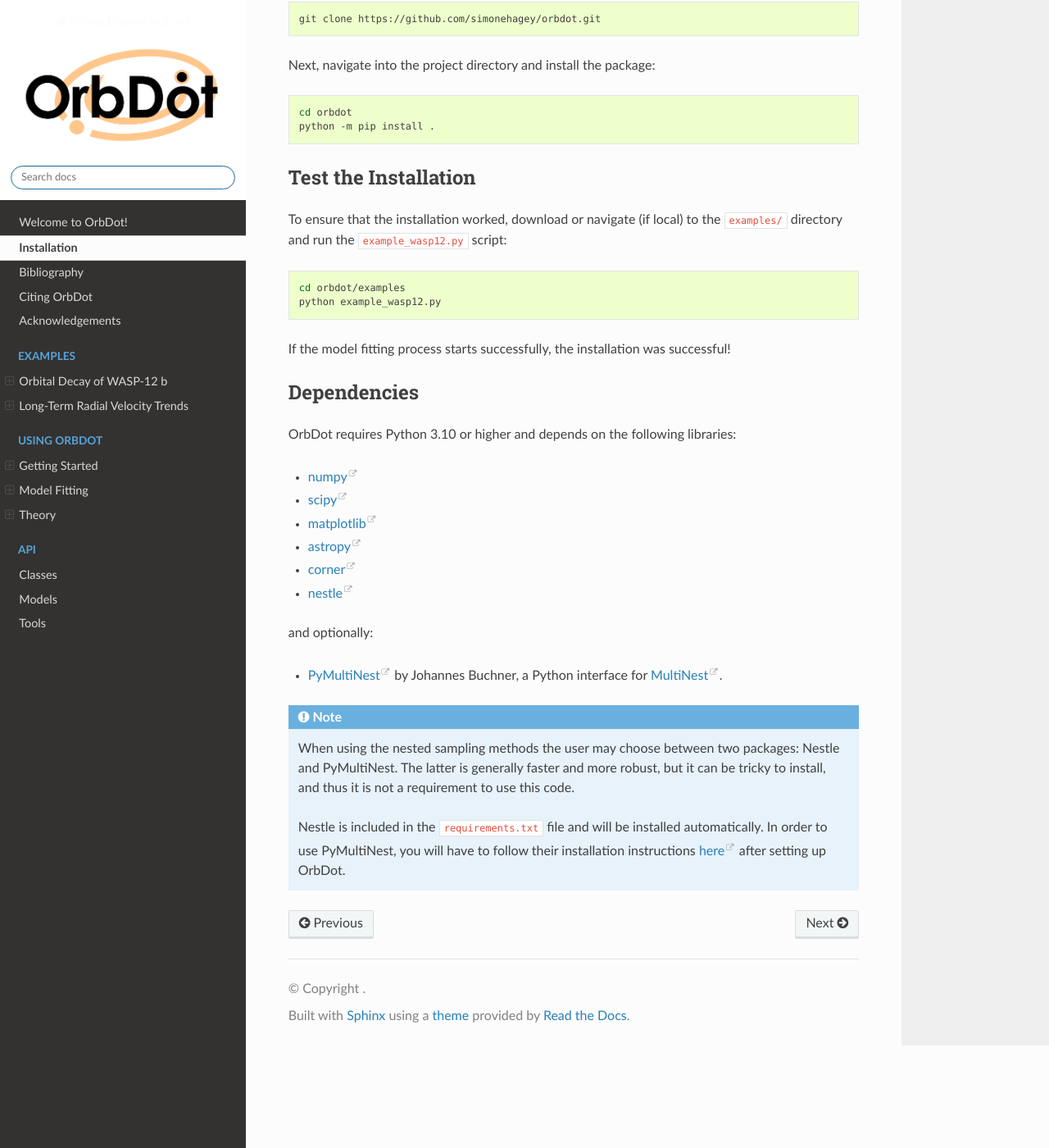
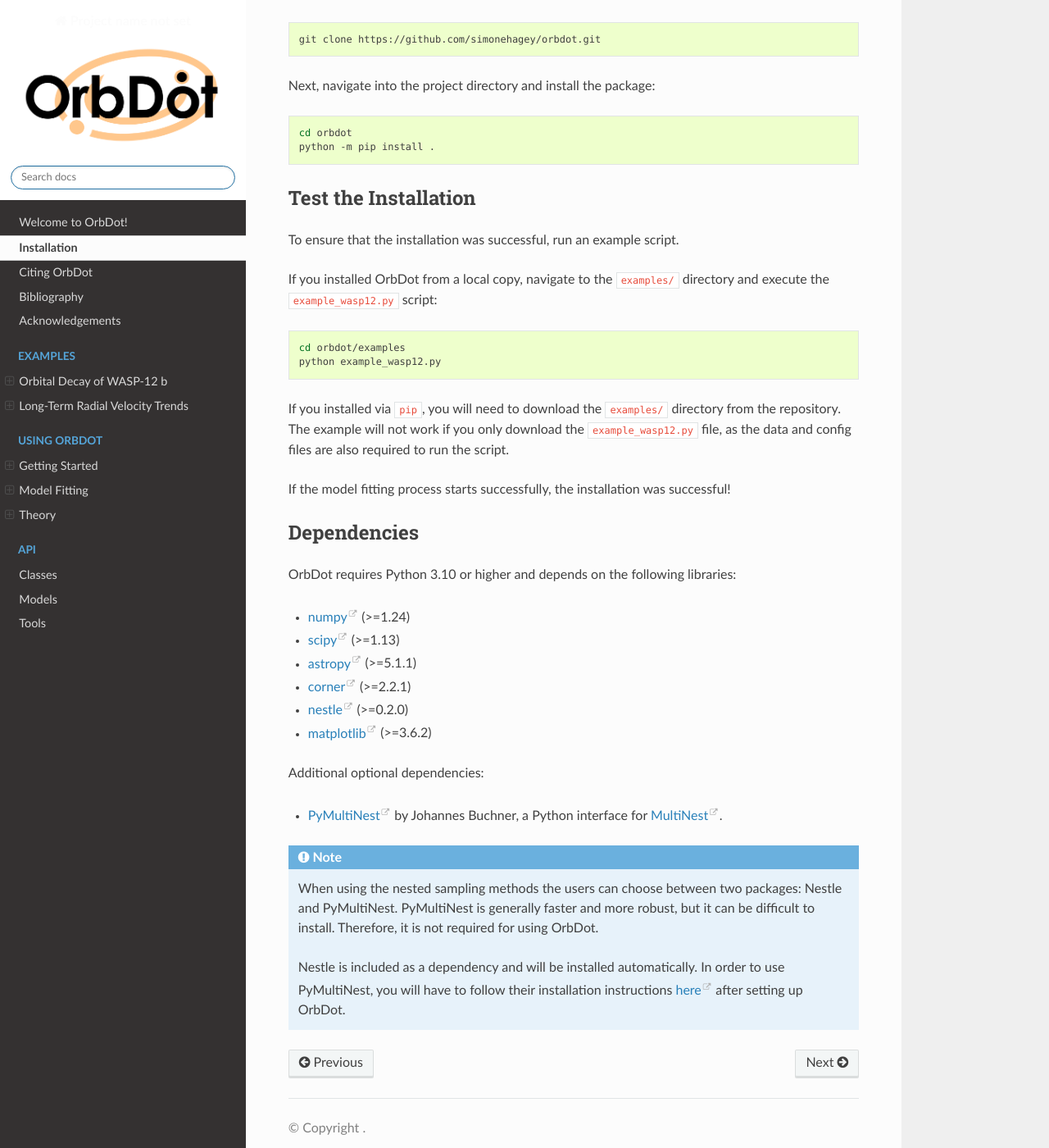
Before and after one commit to simonehagey/orbdot, a Sphinx documentation site: the page built from docs/source/installation.rst, in a window 1280 px wide and 1400 px high, scrolled down 649 px. Shown: the whole window at 82% size. Built offline with Sphinx 7.4.7 and the Read the Docs theme 3.1.0, drawn with Linux system fonts in a browser that asks for light colours; some of the changed text lies outside the part shown.

Commit message:
Update installation instructions

```diff
--- a/docs/source/index.rst
+++ b/docs/source/index.rst
@@ -58,8 +58,8 @@
    :titlesonly:
 
    installation
+   citing-orbdot
    bibliography
-   citing-orbdot
    acknowledgements
 
 .. toctree::
--- a/docs/source/installation.rst
+++ b/docs/source/installation.rst
@@ -4,7 +4,7 @@
 Installation
 ************
 
-To install the OrbDot package, you have different options depending on your environment and preferences.
+To install the OrbDot package, you have different options depending on your environment and preferences. Before installing OrbDot, it is recommended to create and activate a virtual environment using ``venv`` to prevent dependency conflicts.
 
 Using `pip <http://www.pip-installer.org/>`_
 --------------------------------------------
@@ -35,12 +35,16 @@
 
 Test the Installation
 ---------------------
-To ensure that the installation worked, download or navigate (if local) to the ``examples/`` directory and run the ``example_wasp12.py`` script:
+To ensure that the installation was successful, run an example script.
+
+If you installed OrbDot from a local copy, navigate to the ``examples/`` directory and execute the ``example_wasp12.py`` script:
 
 .. code-block:: bash
 
     cd orbdot/examples
     python example_wasp12.py
+
+If you installed via ``pip``, you will need to download the ``examples/`` directory from the repository. The example will not work if you only download the ``example_wasp12.py`` file, as the data and config files are also required to run the script.
 
 If the model fitting process starts successfully, the installation was successful!
 
@@ -48,19 +52,19 @@
 ------------
 OrbDot requires Python 3.10 or higher and depends on the following libraries:
 
-- `numpy <https://github.com/numpy/numpy>`_
-- `scipy <https://github.com/scipy/scipy>`_
-- `matplotlib <https://github.com/matplotlib/matplotlib>`_
-- `astropy <https://github.com/astropy/astropy>`_
-- `corner <https://github.com/dfm/corner.py>`_
-- `nestle <https://github.com/kbarbary/nestle>`_
+- `numpy <https://github.com/numpy/numpy>`_ (>=1.24)
+- `scipy <https://github.com/scipy/scipy>`_ (>=1.13)
+- `astropy <https://github.com/astropy/astropy>`_ (>=5.1.1)
+- `corner <https://github.com/dfm/corner.py>`_ (>=2.2.1)
+- `nestle <https://github.com/kbarbary/nestle>`_ (>=0.2.0)
+- `matplotlib <https://github.com/matplotlib/matplotlib>`_ (>=3.6.2)
 
-and optionally:
+Additional optional dependencies:
 
 - `PyMultiNest <https://github.com/JohannesBuchner/PyMultiNest>`_ by Johannes Buchner, a Python interface
   for `MultiNest <https://github.com/JohannesBuchner/MultiNest>`_.
 
 .. note::
-    When using the nested sampling methods the user may choose between two packages: Nestle and PyMultiNest. The latter is generally faster and more robust, but it can be tricky to install, and thus it is not a requirement to use this code.
+    When using the nested sampling methods the users can choose between two packages: Nestle and PyMultiNest. PyMultiNest is generally faster and more robust, but it can be difficult to install. Therefore, it is not required for using OrbDot.
 
-    Nestle is included in the ``requirements.txt`` file and will be installed automatically. In order to use PyMultiNest, you will have to follow their installation instructions `here <https://johannesbuchner.github.io/PyMultiNest/install.html>`_ after setting up OrbDot.
+    Nestle is included as a dependency and will be installed automatically. In order to use PyMultiNest, you will have to follow their installation instructions `here <https://johannesbuchner.github.io/PyMultiNest/install.html>`_ after setting up OrbDot.
--- a/pyproject.toml
+++ b/pyproject.toml
@@ -21,7 +21,7 @@
 dependencies = [
     "astropy>=5.1.1",
     "corner>=2.2.1",
-    "matplotlib",
+    "matplotlib>=3.6.2",
     "nestle>=0.2.0",
     "numpy>=1.24",
     "scipy>=1.13",
```
